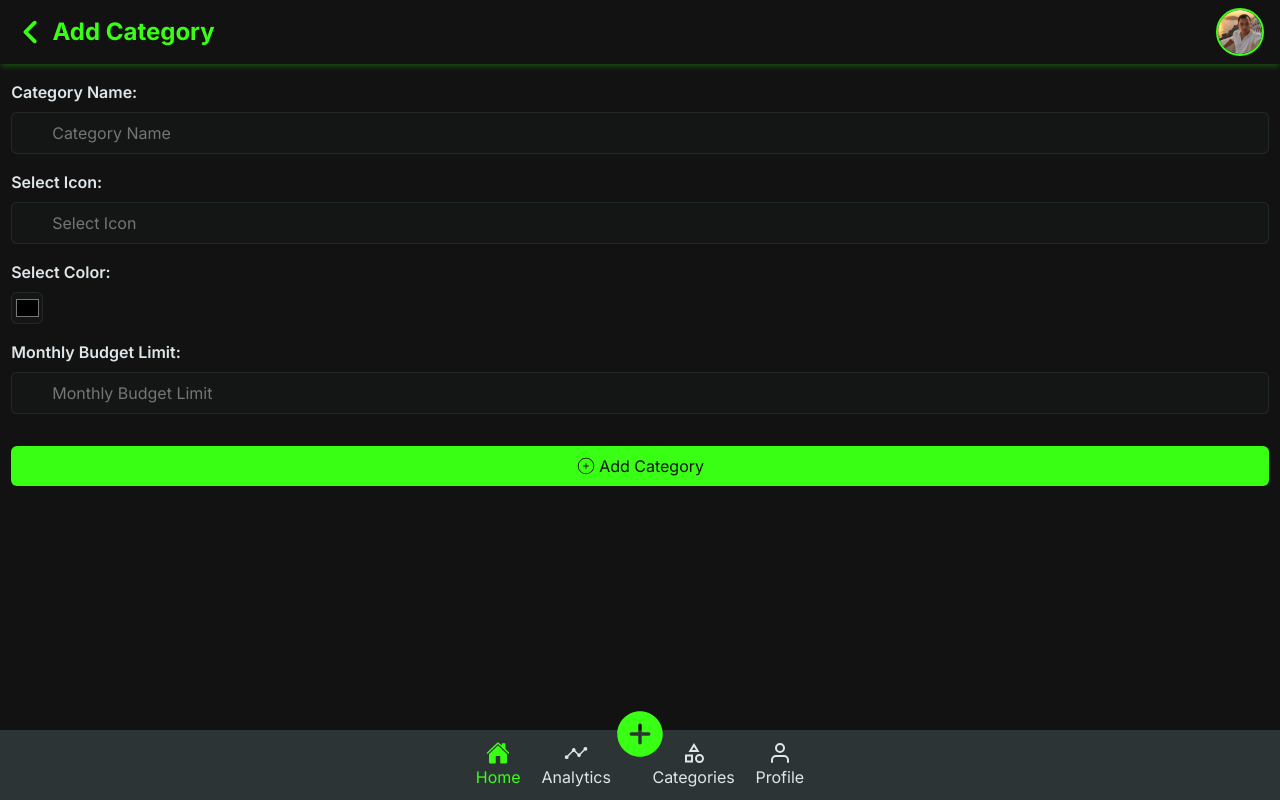
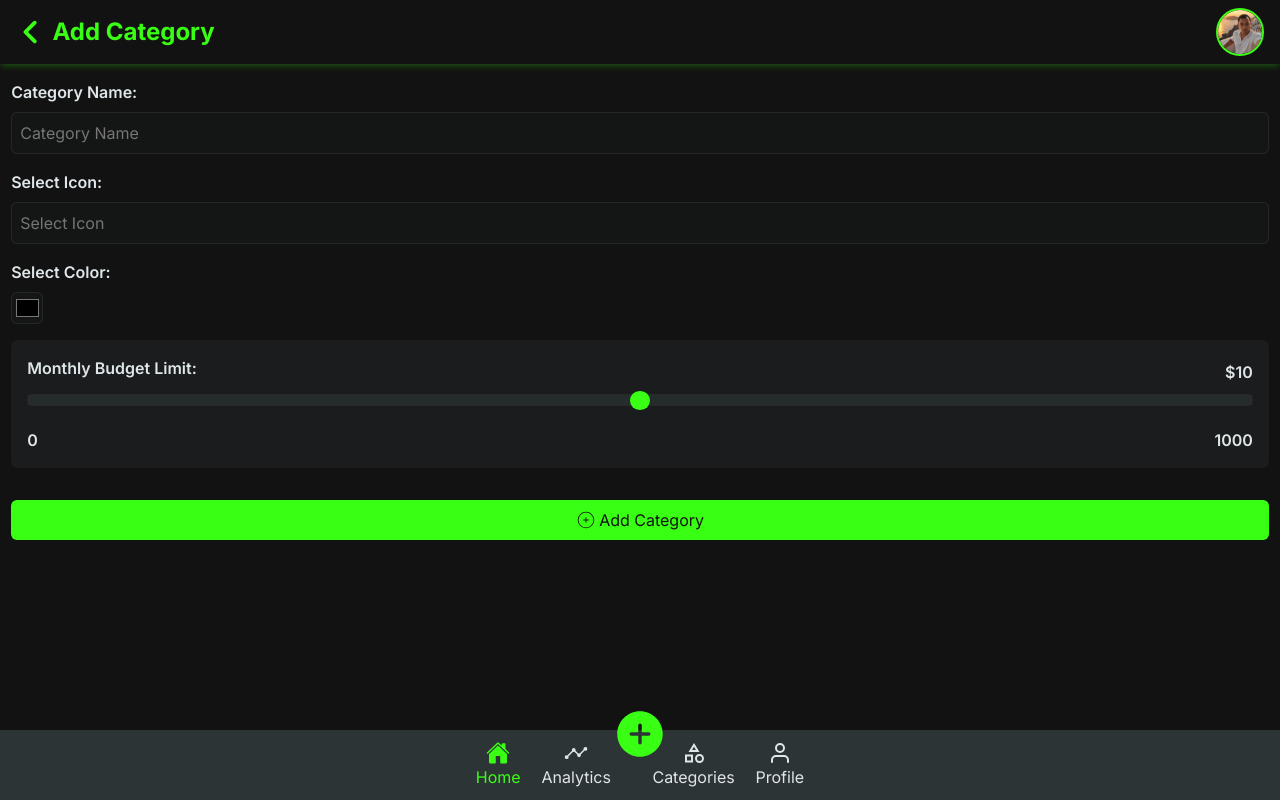
Before and after one commit to Andriamahay11master/SpendWise, a React (Vite) app: page /addCategory in a window 1280 px wide. Built offline with nearby package versions, Linux system fonts and the light colour scheme.

Commit message:
change structure range budget

```diff
--- a/src/components/Category/CategoryForm.tsx
+++ b/src/components/Category/CategoryForm.tsx
@@ -15,9 +15,23 @@ const CategoryForm = () => {
           <label htmlFor="selectColor">Select Color:</label>
           <input id="selectColor" type="color" placeholder="Select Color" />
         </div>
-        <div className="form-group">
-          <label htmlFor="budget">Monthly Budget Limit:</label>
-          <input id="budget" type="text" placeholder="Monthly Budget Limit" />
+        <div className="form-group form-range">
+          <div className="form-group-top">
+            <label htmlFor="budget">Monthly Budget Limit:</label>
+            <span className="currentRangeValue">$10</span>
+          </div>
+          <input
+            id="budget"
+            type="range"
+            placeholder="Monthly Budget Limit"
+            min="0"
+            max="1000"
+            step="10"
+          />
+          <div className="range-intervalle-value">
+            <p className="range-value">0</p>
+            <p className="range-value">1000</p>
+          </div>
         </div>
         <div className="form-group form-button">
           <button type="submit" className="btn btn-primary">
--- a/src/styles/common/_form.scss
+++ b/src/styles/common/_form.scss
@@ -3,7 +3,7 @@ input {
   background: rgba($dark, 0.1);
   border: 1px solid rgba($dark, 0.6);
   border-radius: $border-radius-sm;
-  padding: 0.5rem 0.5rem 0.5rem 2.5rem;
+  padding: 0.5rem;
   transition: all 0.3s ease-in-out;
   color: $light-gray;
   &:focus {
@@ -15,6 +15,31 @@ input {
     width: 2rem;
     padding: 0.1rem;
   }
+  &[type="range"] {
+    width: 100%;
+    padding: 0;
+    transition: all 0.3s ease-in-out;
+    -webkit-appearance: none;
+
+    &::-webkit-slider-thumb {
+      -webkit-appearance: none;
+      appearance: none;
+      width: 1.2rem;
+      height: 1.2rem;
+      border-radius: 50%;
+      background: $primary;
+      cursor: pointer;
+      margin-top: -0.3rem;
+    }
+    &::-webkit-slider-runnable-track {
+      width: 100%;
+      height: 0.6rem;
+      color: transparent;
+      cursor: pointer;
+      background-color: rgba($dark, 0.6);
+      border-color: transparent;
+    }
+  }
 }
 
 label {
@@ -25,10 +50,28 @@ label {
 
 .form-group {
   margin-bottom: 1rem;
+  .form-group-top {
+    @include flex-between;
+  }
   &.form-button {
     padding-top: 1rem;
     .btn {
       width: 100%;
     }
   }
+  &.form-range {
+    background-color: rgba($dark, 0.3);
+    border-radius: $border-radius-sm;
+    padding: 1rem;
+    .currentRangeValue {
+      @include text-light-grey;
+    }
+  }
 }
+
+.range-intervalle-value {
+  padding-top: 1rem;
+  width: 100%;
+  @include text-light-grey;
+  @include flex-between;
+}
--- a/src/styles/components/expenses.scss
+++ b/src/styles/components/expenses.scss
@@ -67,6 +67,9 @@
     color: $light-gray;
     font-size: 1.2rem;
   }
+  input {
+    padding-left: 2rem;
+  }
 }
 .expenses-group {
   .title-h3 {
```
